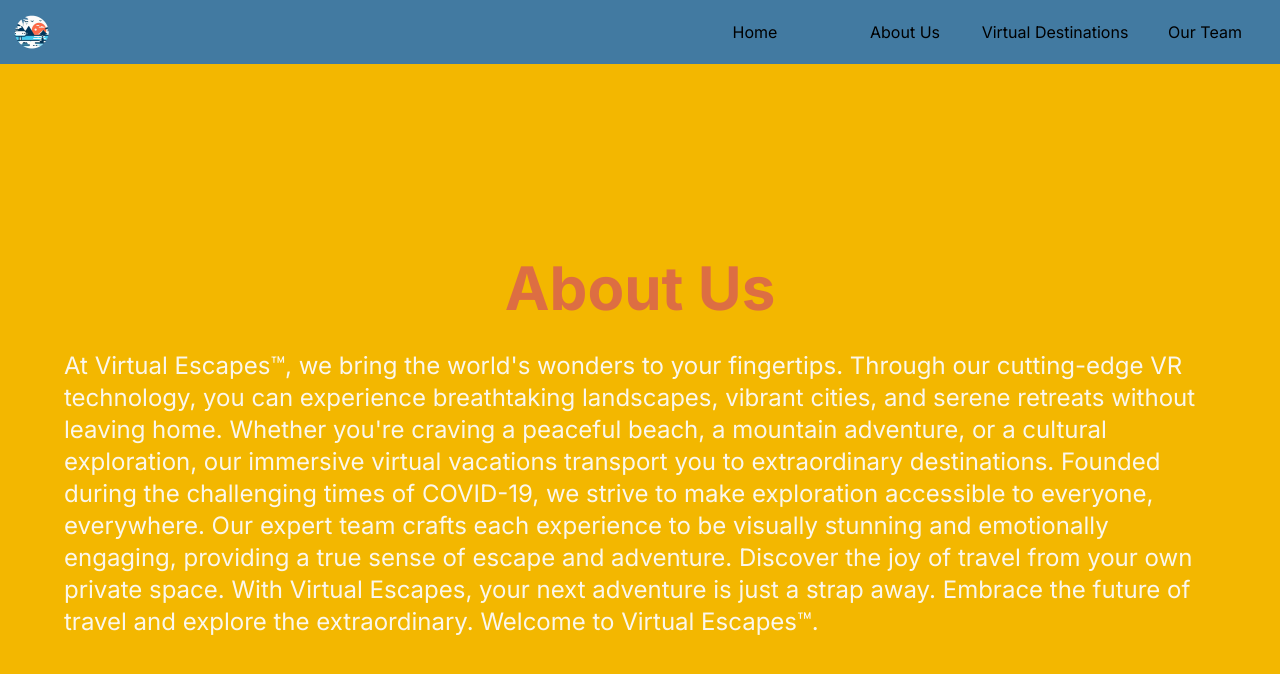
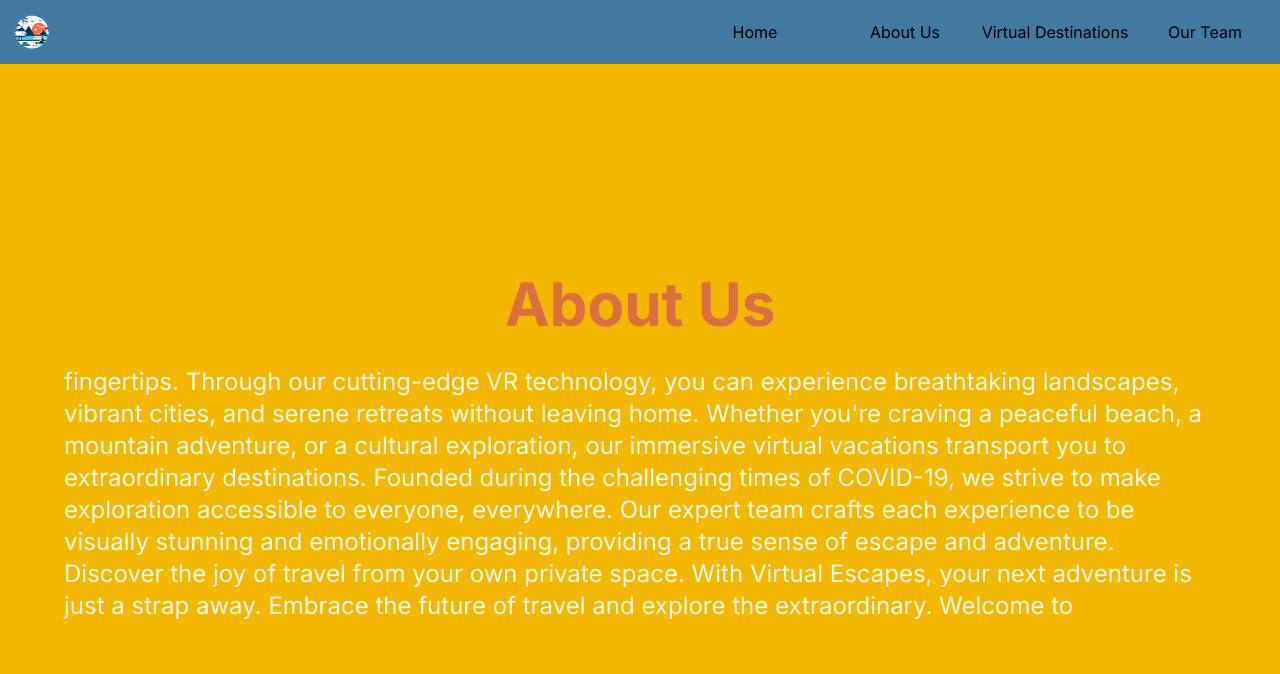
Before and after one commit to shadrach77/virtual-reality-vacaton, a Next.js app: page /about-us in a window 1280 px wide. Shown: the top 674 px of the page. Built offline with nearby package versions, Linux system fonts and the light colour scheme.

Commit message:
comment on special characters

```diff
--- a/src/app/(main)/about-us/page.tsx
+++ b/src/app/(main)/about-us/page.tsx
@@ -5,7 +5,7 @@ function AboutUs() {
     <div className="h-auto min-h-screen w-screen bg-[#f3b700] flex justify-center items-center flex-col">
       <h1 className="text-6xl text-[#dd6e42] px-16 py-8 font-bold">About Us</h1>
       <p className="text-2xl text-[#fbf7ec] px-16 pb-16">
-        At Virtual Escapes<span>™</span>, we bring the world's wonders to your
+        {/* At Virtual Escapes <span>™</span> ,  we bring the world's wonders to your */}
         fingertips. Through our cutting-edge VR technology, you can experience
         breathtaking landscapes, vibrant cities, and serene retreats without
         leaving home. Whether you're craving a peaceful beach, a mountain
@@ -17,7 +17,7 @@ function AboutUs() {
         escape and adventure. Discover the joy of travel from your own private
         space. With Virtual Escapes, your next adventure is just a strap away.
         Embrace the future of travel and explore the extraordinary. Welcome to
-        Virtual Escapes<span>™</span>.
+        {/* Virtual Escapes<span>™</span>. */}
       </p>
     </div>
   );
```
